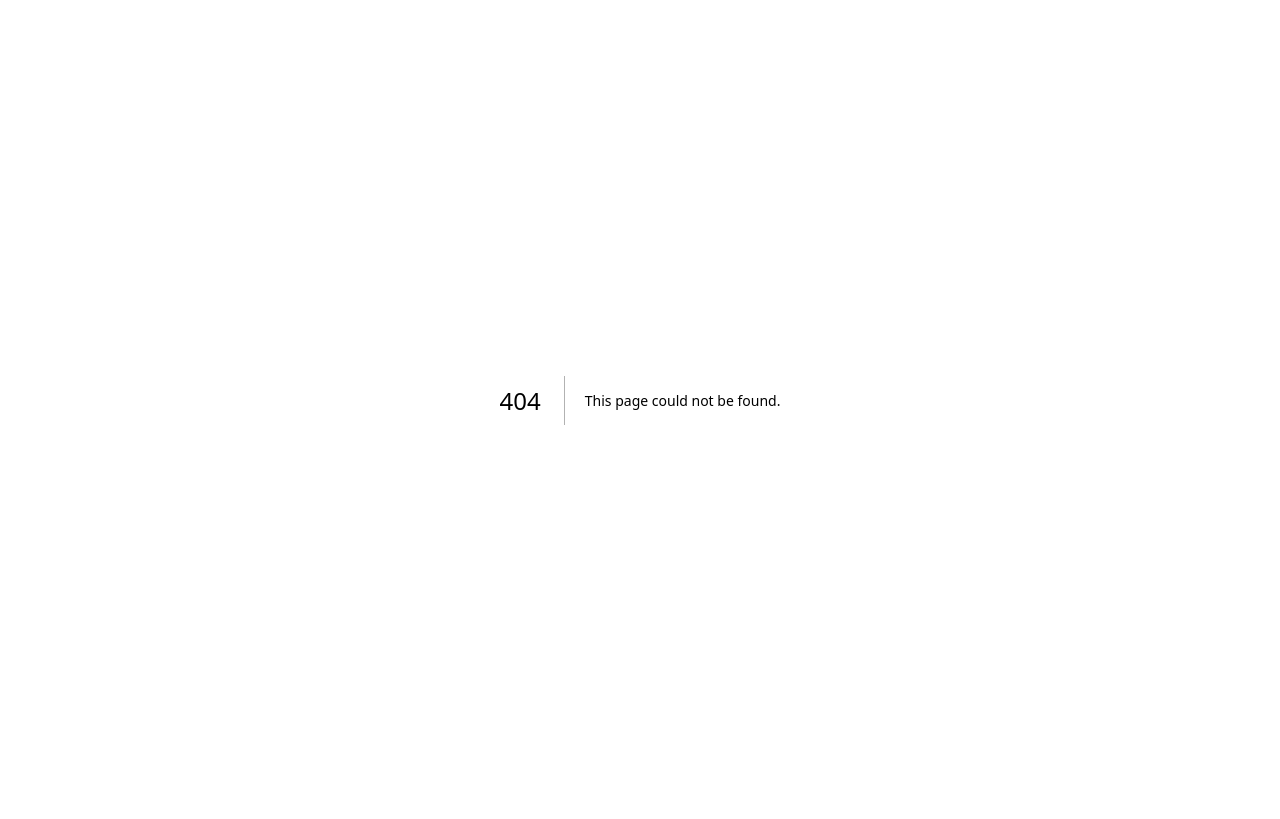
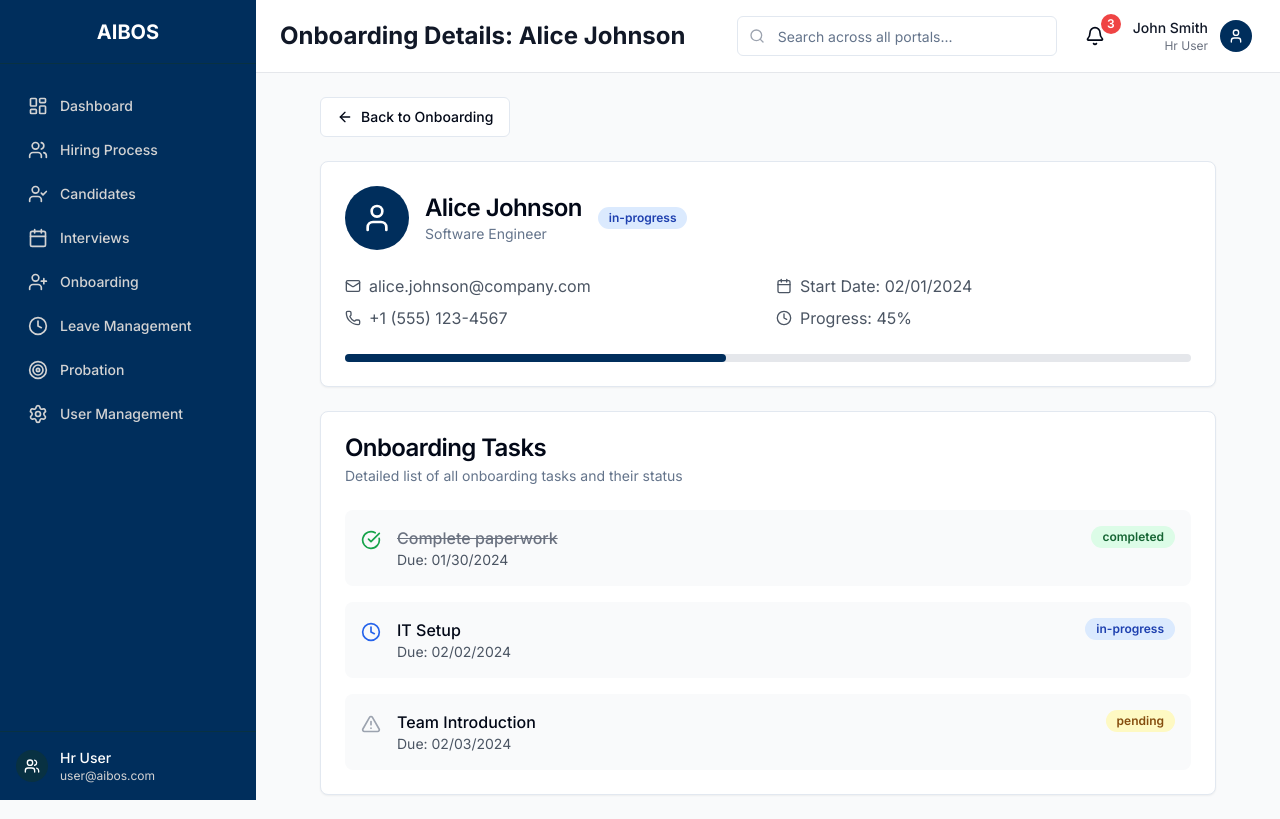
Before and after one commit to Landrian61/admin-portal-prototype, a Next.js app: page /hr/onboarding/1 in a window 1280 px wide. Before the commit this address had no page. Built offline with nearby package versions, Linux system fonts and the light colour scheme.

Commit message:
feat: add onboarding details page with employee information and task status

```diff
--- a/package.json
+++ b/package.json
@@ -14,6 +14,7 @@
     "@radix-ui/react-slot": "^1.2.3",
     "class-variance-authority": "^0.7.1",
     "clsx": "^2.1.1",
+    "date-fns": "^3.6.0",
     "lucide-react": "^0.525.0",
     "next": "15.4.3",
     "react": "19.1.0",
--- /dev/null
+++ b/src/app/hr/onboarding/[id]/page.tsx
@@ -0,0 +1,167 @@
+"use client"
+
+import { use } from "react"
+import { useRouter } from "next/navigation"
+import { MainLayout } from "@/components/layout/main-layout"
+import { Card, CardContent, CardHeader, CardTitle, CardDescription } from "@/components/ui/card"
+import { Badge } from "@/components/ui/badge"
+import { Button } from "@/components/ui/button"
+import { ArrowLeft, Mail, Phone, Calendar, User, CheckCircle, Clock, AlertTriangle } from "lucide-react"
+import { format, parseISO } from 'date-fns'
+
+// Import the onboarding tasks data
+import { onboardingTasks } from "../page"
+
+interface Task {
+  name: string
+  status: "completed" | "in-progress" | "pending"
+  dueDate: string
+}
+
+interface Employee {
+  id: number
+  employeeName: string
+  position: string
+  email: string
+  phone: string
+  startDate: string
+  status: string
+  progress: number
+  tasks: Task[]
+}
+
+interface OnboardingDetailsPageProps {
+  params: Promise<{ id: string }>
+}
+
+const getStatusColor = (status: string) => {
+  const colors: { [key: string]: string } = {
+    "completed": "bg-green-100 text-green-800",
+    "in-progress": "bg-blue-100 text-blue-800",
+    "pending": "bg-yellow-100 text-yellow-800"
+  }
+  return colors[status] || "bg-gray-100 text-gray-800"
+}
+
+const formatDate = (dateString: string) => {
+  try {
+    return format(parseISO(dateString), 'MM/dd/yyyy')
+  } catch (e) {
+    return dateString
+  }
+}
+
+export default function OnboardingDetailsPage({ params }: OnboardingDetailsPageProps) {
+  const router = useRouter()
+  const { id } = use(params)
+  const employee = (onboardingTasks as Employee[]).find(e => e.id === parseInt(id))
+
+  if (!employee) {
+    return (
+      <MainLayout userRole="hr" title="Employee Not Found">
+        <div className="text-center">
+          <h2 className="text-xl font-semibold">Employee not found</h2>
+          <Button onClick={() => router.back()} className="mt-4">
+            <ArrowLeft className="w-4 h-4 mr-2" />
+            Go Back
+          </Button>
+        </div>
+      </MainLayout>
+    )
+  }
+
+  return (
+    <MainLayout userRole="hr" title={`Onboarding Details: ${employee.employeeName}`}>
+      <div className="max-w-4xl mx-auto space-y-6">
+        <Button variant="outline" onClick={() => router.back()}>
+          <ArrowLeft className="w-4 h-4 mr-2" />
+          Back to Onboarding
+        </Button>
+
+        {/* Employee Details */}
+        <Card>
+          <CardHeader>
+            <div className="flex items-center space-x-4">
+              <div className="w-16 h-16 bg-primary rounded-full flex items-center justify-center">
+                <User className="w-8 h-8 text-white" />
+              </div>
+              <div>
+                <CardTitle className="text-2xl">{employee.employeeName}</CardTitle>
+                <CardDescription>{employee.position}</CardDescription>
+              </div>
+              <Badge className={getStatusColor(employee.status)} variant="secondary">
+                {employee.status}
+              </Badge>
+            </div>
+          </CardHeader>
+          <CardContent className="space-y-6">
+            <div className="grid grid-cols-2 gap-4">
+              <div className="space-y-2">
+                <div className="flex items-center text-gray-600">
+                  <Mail className="w-4 h-4 mr-2" />
+                  {employee.email}
+                </div>
+                <div className="flex items-center text-gray-600">
+                  <Phone className="w-4 h-4 mr-2" />
+                  {employee.phone}
+                </div>
+              </div>
+              <div className="space-y-2">
+                <div className="flex items-center text-gray-600">
+                  <Calendar className="w-4 h-4 mr-2" />
+                  Start Date: {formatDate(employee.startDate)}
+                </div>
+                <div className="flex items-center text-gray-600">
+                  <Clock className="w-4 h-4 mr-2" />
+                  Progress: {employee.progress}%
+                </div>
+              </div>
+            </div>
+
+            {/* Progress Bar */}
+            <div>
+              <div className="w-full bg-gray-200 rounded-full h-2">
+                <div
+                  className="bg-primary h-2 rounded-full transition-all duration-300"
+                  style={{ width: `${employee.progress}%` }}
+                ></div>
+              </div>
+            </div>
+          </CardContent>
+        </Card>
+
+        {/* Detailed Task List */}
+        <Card>
+          <CardHeader>
+            <CardTitle>Onboarding Tasks</CardTitle>
+            <CardDescription>Detailed list of all onboarding tasks and their status</CardDescription>
+          </CardHeader>
+          <CardContent>
+            <div className="space-y-4">
+              {employee.tasks.map((task, index) => (
+                <div key={index} className="flex items-start space-x-4 p-4 bg-gray-50 rounded-lg">
+                  <div className="mt-1">
+                    {task.status === "completed" && <CheckCircle className="w-5 h-5 text-green-600" />}
+                    {task.status === "in-progress" && <Clock className="w-5 h-5 text-blue-600" />}
+                    {task.status === "pending" && <AlertTriangle className="w-5 h-5 text-gray-400" />}
+                  </div>
+                  <div className="flex-1">
+                    <h4 className={`font-medium ${task.status === "completed" ? "line-through text-gray-500" : ""}`}>
+                      {task.name}
+                    </h4>
+                    <p className="text-sm text-gray-600">
+                      Due: {formatDate(task.dueDate)}
+                    </p>
+                  </div>
+                  <Badge className={getStatusColor(task.status)} variant="secondary">
+                    {task.status}
+                  </Badge>
+                </div>
+              ))}
+            </div>
+          </CardContent>
+        </Card>
+      </div>
+    </MainLayout>
+  )
+}
--- a/src/app/hr/onboarding/page.tsx
+++ b/src/app/hr/onboarding/page.tsx
@@ -1,5 +1,6 @@
 "use client"
 
+import { useRouter } from "next/navigation"
 import { MainLayout } from "@/components/layout/main-layout"
 import { Card, CardContent, CardDescription, CardHeader, CardTitle } from "@/components/ui/card"
 import { Badge } from "@/components/ui/badge"
@@ -7,59 +8,104 @@ import { Button } from "@/components/ui/button"
 import { Input } from "@/components/ui/input"
 import { Plus, Search, Filter, User, Calendar, CheckCircle, Clock, AlertTriangle, FileText, Upload, Download, Mail, Phone } from "lucide-react"
 
-const onboardingTasks = [
+export type Task = {
+  name: string
+  status: "completed" | "in-progress" | "pending"
+  dueDate: string
+}
+
+export type Employee = {
+  id: number
+  employeeName: string
+  position: string
+  email: string
+  phone: string
+  startDate: string
+  status: "completed" | "in-progress" | "not-started" | "overdue"
+  progress: number
+  tasks: Task[]
+}
+
+export const onboardingTasks: Employee[] = [
   {
     id: 1,
     employeeName: "Alice Johnson",
     position: "Software Engineer",
+    email: "alice.johnson@company.com",
+    phone: "+1 (555) 123-4567",
     startDate: "2024-02-01",
-    status: "In Progress",
-    progress: 65,
-    email: "alice.johnson@aibos.com",
-    phone: "+1 (555) 123-4567",
+    status: "in-progress",
+    progress: 45,
     tasks: [
-      { name: "Complete Personal Information", status: "completed", dueDate: "2024-01-30" },
-      { name: "Sign Employment Contract", status: "completed", dueDate: "2024-01-30" },
-      { name: "IT Equipment Setup", status: "in-progress", dueDate: "2024-02-01" },
-      { name: "Security Training", status: "pending", dueDate: "2024-02-02" },
-      { name: "Department Orientation", status: "pending", dueDate: "2024-02-03" },
-      { name: "Mentor Assignment", status: "pending", dueDate: "2024-02-03" }
+      {
+        name: "Complete paperwork",
+        status: "completed",
+        dueDate: "2024-01-30"
+      },
+      {
+        name: "IT Setup",
+        status: "in-progress",
+        dueDate: "2024-02-02"
+      },
+      {
+        name: "Team Introduction",
+        status: "pending",
+        dueDate: "2024-02-03"
+      }
     ]
   },
   {
     id: 2,
     employeeName: "Bob Smith",
     position: "Product Manager",
+    email: "bob.smith@company.com",
+    phone: "+1 (555) 234-5678",
     startDate: "2024-02-05",
-    status: "Not Started",
+    status: "not-started",
     progress: 0,
-    email: "bob.smith@aibos.com",
-    phone: "+1 (555) 234-5678",
     tasks: [
-      { name: "Complete Personal Information", status: "pending", dueDate: "2024-02-03" },
-      { name: "Sign Employment Contract", status: "pending", dueDate: "2024-02-03" },
-      { name: "IT Equipment Setup", status: "pending", dueDate: "2024-02-05" },
-      { name: "Security Training", status: "pending", dueDate: "2024-02-06" },
-      { name: "Department Orientation", status: "pending", dueDate: "2024-02-07" },
-      { name: "Mentor Assignment", status: "pending", dueDate: "2024-02-07" }
+      {
+        name: "Complete paperwork",
+        status: "pending",
+        dueDate: "2024-02-03"
+      },
+      {
+        name: "IT Setup",
+        status: "pending",
+        dueDate: "2024-02-05"
+      },
+      {
+        name: "Team Introduction",
+        status: "pending",
+        dueDate: "2024-02-07"
+      }
     ]
   },
   {
     id: 3,
     employeeName: "Carol Davis",
     position: "UX Designer",
+    email: "carol.davis@company.com",
+    phone: "+1 (555) 345-6789",
     startDate: "2024-01-15",
-    status: "Completed",
+    status: "completed",
     progress: 100,
-    email: "carol.davis@aibos.com",
-    phone: "+1 (555) 345-6789",
     tasks: [
-      { name: "Complete Personal Information", status: "completed", dueDate: "2024-01-13" },
-      { name: "Sign Employment Contract", status: "completed", dueDate: "2024-01-13" },
-      { name: "IT Equipment Setup", status: "completed", dueDate: "2024-01-15" },
-      { name: "Security Training", status: "completed", dueDate: "2024-01-16" },
-      { name: "Department Orientation", status: "completed", dueDate: "2024-01-17" },
-      { name: "Mentor Assignment", status: "completed", dueDate: "2024-01-17" }
+      {
+        name: "Complete paperwork",
+        status: "completed",
+        dueDate: "2024-01-13"
+      },
+      {
+        name: "IT Setup",
+        status: "completed",
+        dueDate: "2024-01-15"
+      },
+      {
+        name: "Team Introduction",
+        status: "completed",
+        dueDate: "2024-01-17"
+      }
     ]
   }
 ]
@@ -88,6 +134,8 @@ const getTaskStatusIcon = (status: string) => {
 }
 
 export default function OnboardingPage() {
+  const router = useRouter()
+
   return (
     <MainLayout userRole="hr" title="Employee Onboarding">
       <div className="space-y-6">
@@ -187,7 +235,12 @@ export default function OnboardingPage() {
 
                 {/* Actions */}
                 <div className="flex space-x-2 pt-2">
-                  <Button size="sm" variant="outline" className="flex-1">
+                  <Button
+                    size="sm"
+                    variant="outline"
+                    className="flex-1"
+                    onClick={() => router.push(`/hr/onboarding/${employee.id}`)}
+                  >
                     View Details
                   </Button>
                   <Button size="sm" variant="outline" className="flex-1">
```
Also changed, not shown: 1 other file (tests, documents, lock files or other folders).
